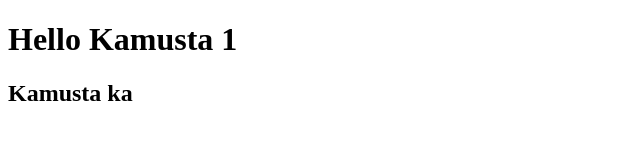
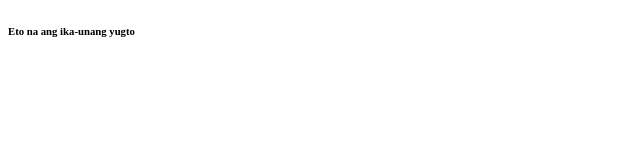
Before and after one commit to Ferdzxs/git, a plain HTML site: page try/index.html in a window 1280 px wide. Shown: the whole page, without its empty margins (0-640 px from the left). Drawn offline with Linux system fonts and the light colour scheme.

Commit message:
inayos kona

```diff
--- a/try/index.html
+++ b/try/index.html
@@ -4,8 +4,7 @@
     <meta charset="UTF-8" />
     <meta name="viewport" content="width=device-width, initial-scale=1.0" />
     <title>Document</title>
-    <h1>Hello Kamusta 1</h1>
-    <h2>Kamusta ka</h2>
+    <h6>Eto na ang ika-unang yugto</h6>
   </head>
   <body></body>
 </html>
```
